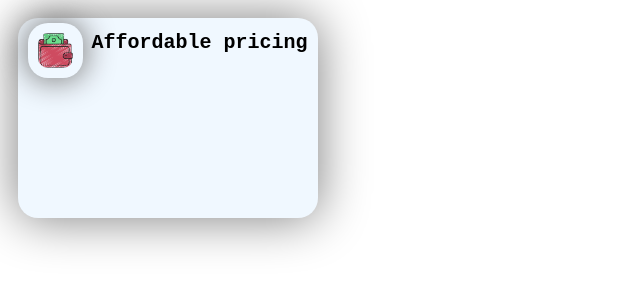
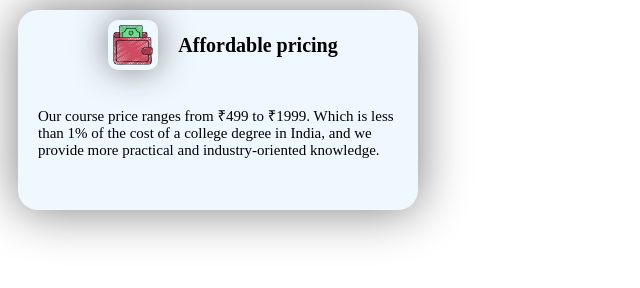
Before and after one commit to vaishupadmor/icp8.0-ass-19, a plain HTML site: page index.html in a window 1280 px wide. Shown: the whole page, without its empty margins (0-640 px from the left). Drawn offline with Linux system fonts and the light colour scheme.

Commit message:
first card created

```diff
--- a/index.html
+++ b/index.html
@@ -12,37 +12,48 @@
 
         }
 .container{
-    display: flex;
+    background-color: aliceblue;
+    border-radius: 20px;
+    border:0px  solid grey;
+    width:400px;
+    height:200px;
+    margin:10px;
+    box-shadow: 0px 0px 50px 1px grey;
 
 }
 
 .quick-card{
-    background-color: aliceblue;
-    border-radius: 20px;
-    border:0px  solid grey;
-    width:300px;
-    height:200px;
-    margin:10px;
-    box-shadow: 0px 0px 50px 1px grey;
+
     display: flex;
+    align-items: center;
     justify-content: center;
 
 }
 
 .aff-image{
-  height: 35px;
-  box-shadow: 0 0 30px 3px grey;
-  padding: 10px;
-  border-radius: 20px;
-  margin-top: 5px;
+  height: 40px;
+  box-shadow: 0px 0px  35px 0px grey;
+  border-radius: 10px;
+  padding:5px;
+  margin: 10px;
+
+
+
+}
+.header{
+    font-size: 20px;
+    margin-left: 10px;
+
+
 
 }
 
-.header{
-    font-size: 20px;
-    font-weight: 100px;
-    font-family: 'Courier New', Courier, monospace;
-    padding-left: 8px;
+.text{
+    font-size: 15px;
+    font-weight: 100;
+    padding: 0px 20px;
+    margin-top:25px;
+
 
 }
 
@@ -53,13 +64,8 @@
         <div class="quick-card">
          <img  src="affordable.png" alt="affortable" class="aff-image"/>
          <h1 class="header">  Affordable pricing </h1>
-        </div>
-        <div>
-
-        </div>
-        <div>
-
-        </div>
+    </div>
+        <p class="text"> Our course price ranges from ₹499 to ₹1999. Which is less than 1% of the cost of a college degree in India, and we provide more practical and industry-oriented knowledge.</p>
     </div>
 
 </body>
```
